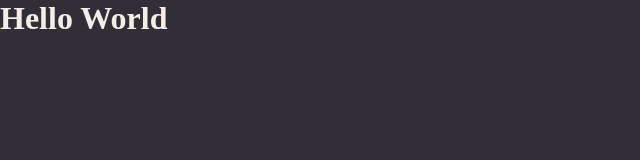
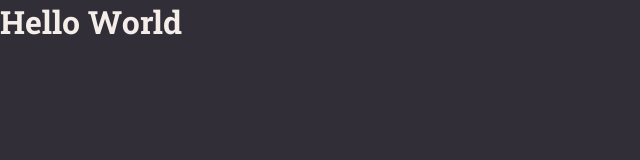
Before and after one commit to JonatasAS/rocketnotes, a React (Vite) app: page / in a window 1280 px wide. Shown: the top 160 px of the page, without its empty margins (0-640 px from the left). Built offline with nearby package versions, Linux system fonts and the light colour scheme.

Commit message:
Custom font

```diff
--- a/index.html
+++ b/index.html
@@ -1,12 +1,18 @@
 <!DOCTYPE html>
 <html lang="en">
+
 <head>
   <meta charset="UTF-8" />
   <meta name="viewport" content="width=device-width, initial-scale=1.0" />
+  <link rel="preconnect" href="https://fonts.googleapis.com">
+  <link rel="preconnect" href="https://fonts.gstatic.com" crossorigin>
+  <link href="https://fonts.googleapis.com/css2?family=Roboto+Slab:wght@400;500;700&display=swap" rel="stylesheet">
   <title>Rocketnotes</title>
 </head>
+
 <body>
   <div id="root"></div>
   <script type="module" src="/src/main.jsx"></script>
 </body>
+
 </html>
--- a/src/styles/global.js
+++ b/src/styles/global.js
@@ -10,6 +10,14 @@
   body {
     background-color: ${({ theme }) => theme.COLORS.BACKGROUND_800};
     color: ${({ theme }) => theme.COLORS.WHITE};
+
+    -webkit-font-smoothing: antialiased;
+  }
+
+  body, input, button, textarea {
+    font-family: 'Roboto Slab', serif;
+    font-size: 16px;
+    outline: none;
   }
 
   a {
```
Lines whose indentation alone changed are shown as unchanged.
